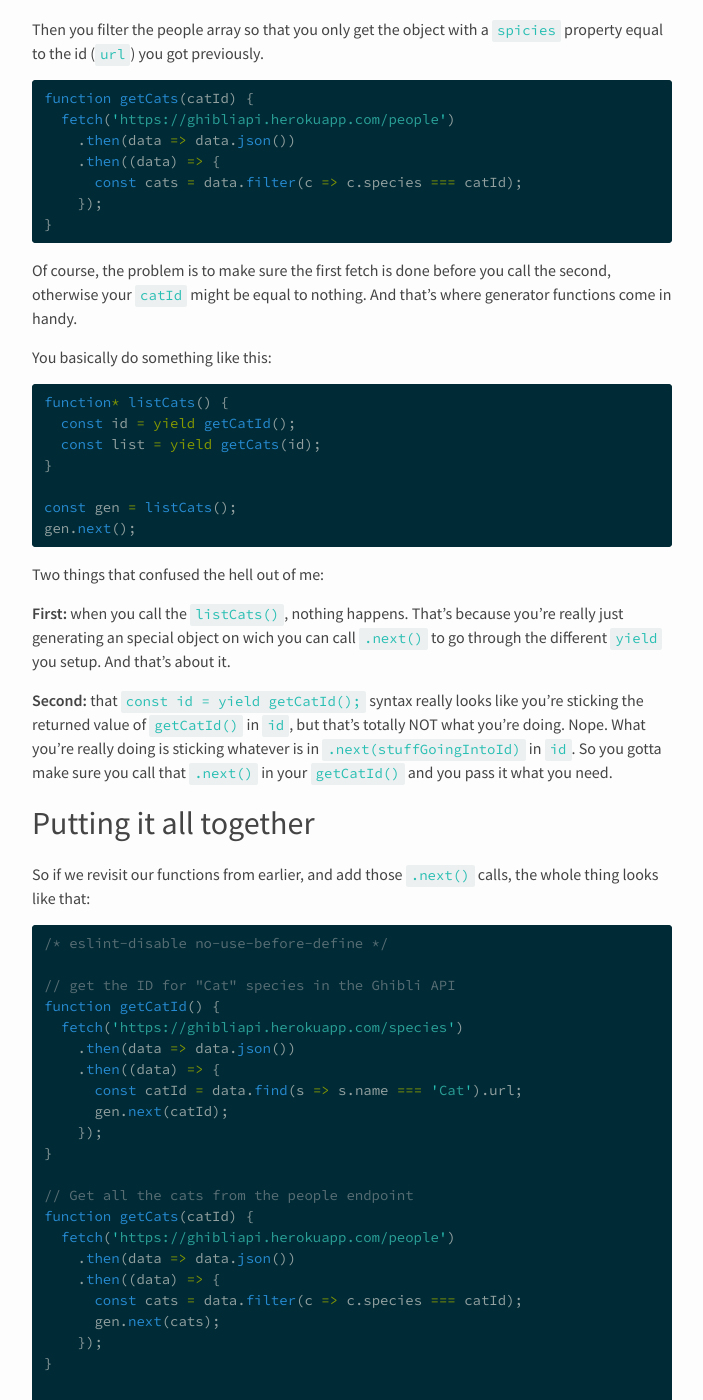
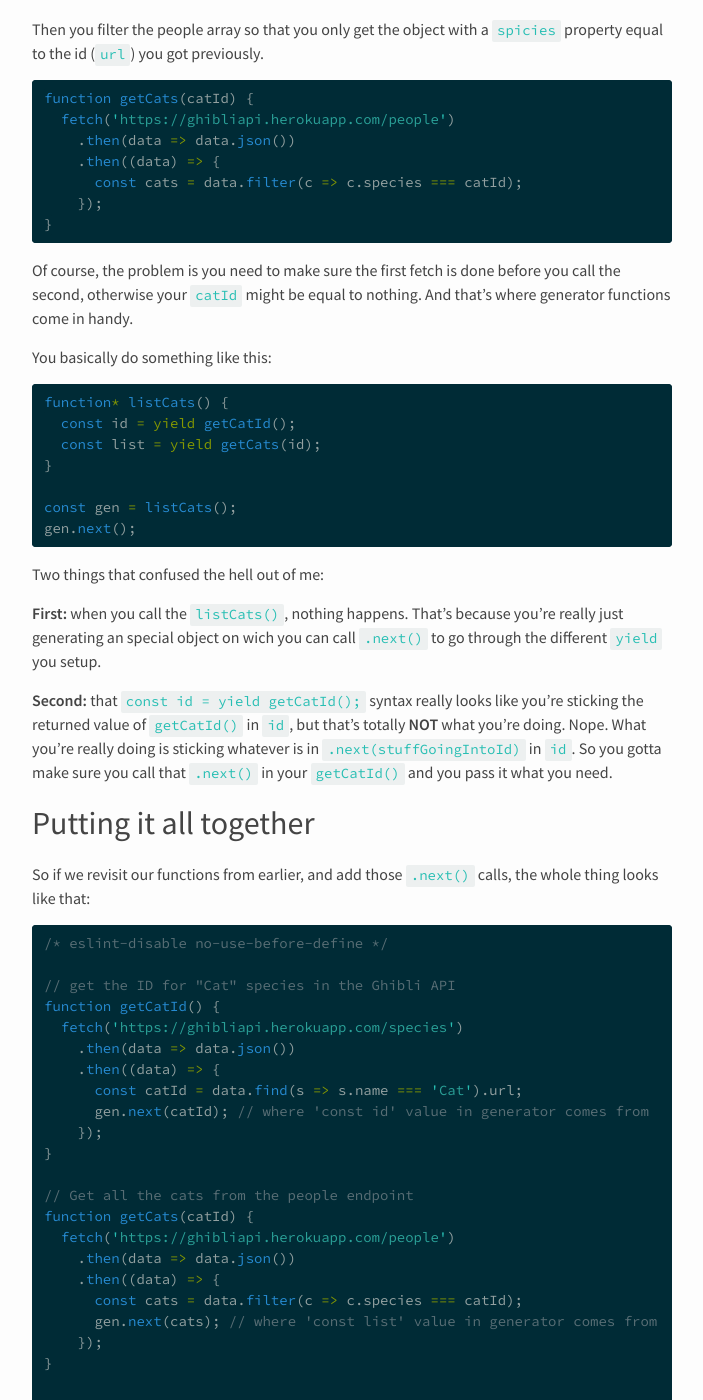
Before and after one commit to memoblue/memoblue.github.io, a Jekyll site: the page built from _posts/2018-03-24-simple-generator-example.md, in a window 1280 px wide and 1400 px high, scrolled down 859 px. Shown: the whole window, without its empty margins (288-991 px from the left). Built offline with Jekyll 4.4.1, drawn with Linux system fonts in a browser that asks for light colours.

Commit message:
clarifications

````diff
--- a/_posts/2018-03-24-simple-generator-example.md
+++ b/_posts/2018-03-24-simple-generator-example.md
@@ -43,7 +43,7 @@ function getCats(catId) {
 }
 ```
 
-Of course, the problem is to make sure the first fetch is done before you call the second, otherwise your `catId` might be equal to nothing. And that's where generator functions come in handy.
+Of course, the problem is you need to make sure the first fetch is done before you call the second, otherwise your `catId` might be equal to nothing. And that's where generator functions come in handy.
 
 You basically do something like this:
 
@@ -59,9 +59,9 @@ gen.next();
 
 Two things that confused the hell out of me:
 
-**First:** when you call the `listCats()`, nothing happens. That's because you're really just generating an special object on wich you can call `.next()` to go through the different `yield` you setup. And that's about it.
+**First:** when you call the `listCats()`, nothing happens. That's because you're really just generating an special object on wich you can call `.next()` to go through the different `yield` you setup.
 
-**Second:** that `const id = yield getCatId();` syntax really looks like you're sticking the returned value of `getCatId()` in `id`, but that's totally NOT what you're doing. Nope. What you're really doing is sticking whatever is in `.next(stuffGoingIntoId)` in `id`. So you gotta make sure you call that `.next()` in your `getCatId()` and you pass it what you need.
+**Second:** that `const id = yield getCatId();` syntax really looks like you're sticking the returned value of `getCatId()` in `id`, but that's totally **NOT** what you're doing. Nope. What you're really doing is sticking whatever is in `.next(stuffGoingIntoId)` in `id`. So you gotta make sure you call that `.next()` in your `getCatId()` and you pass it what you need.
 
 ## Putting it all together
 
@@ -76,7 +76,7 @@ function getCatId() {
     .then(data => data.json())
     .then((data) => {
       const catId = data.find(s => s.name === 'Cat').url;
-      gen.next(catId);
+      gen.next(catId); // where 'const id' value in generator comes from
     });
 }
 
@@ -86,7 +86,7 @@ function getCats(catId) {
     .then(data => data.json())
     .then((data) => {
       const cats = data.filter(c => c.species === catId);
-      gen.next(cats);
+      gen.next(cats); // where 'const list' value in generator comes from
     });
 }
 
````
